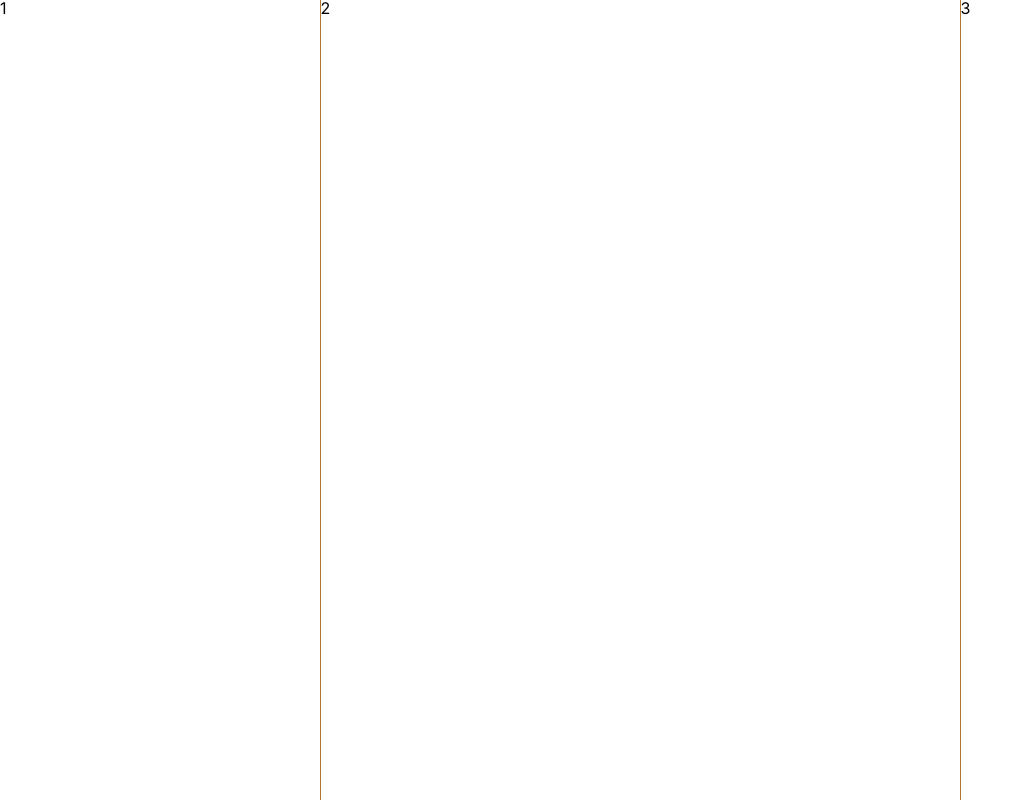
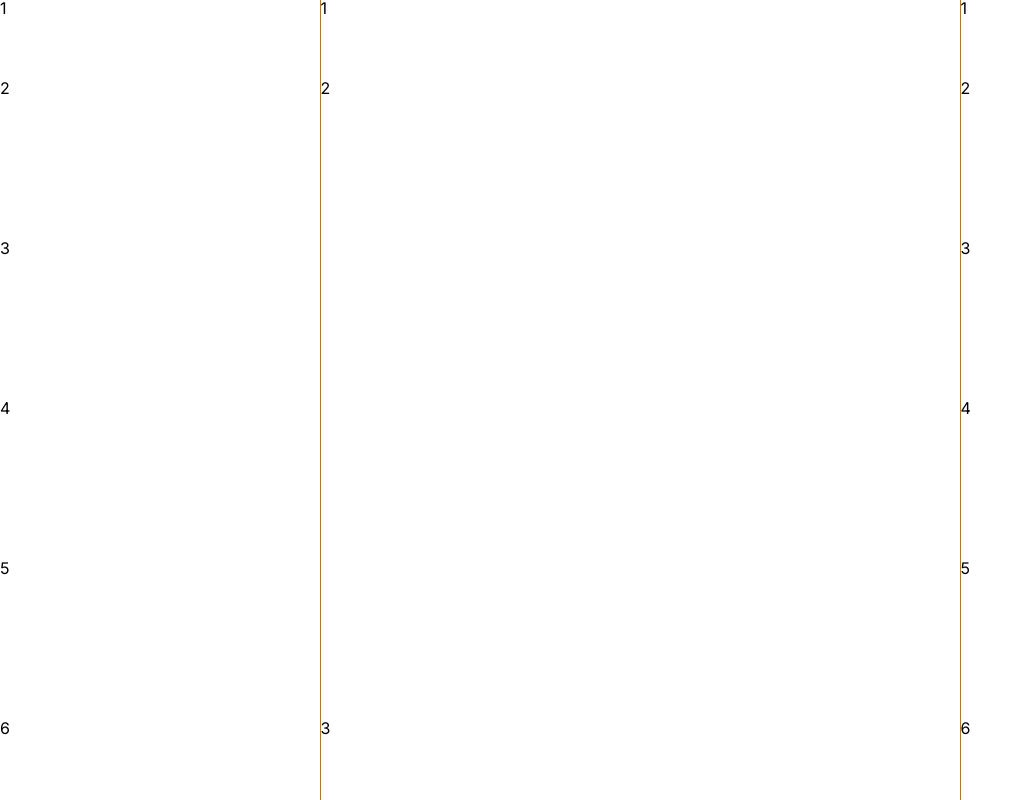
Before and after one commit to SumiSeo/react-ype, a React (Create React App) app: page / in a window 1280 px wide. Shown: the whole page, without its empty margins (0-1032 px from the left). Built offline with nearby package versions, Linux system fonts and the light colour scheme.

Commit message:
add layout grid

```diff
--- a/src/components/Layout/Layout.scss
+++ b/src/components/Layout/Layout.scss
@@ -7,5 +7,15 @@
   gap: 1px;
   &__column {
     background-color: white;
+    height: auto;
+    &:first-child,
+    &:last-child {
+      display: grid;
+      grid-template-rows: 1fr 2fr 2fr 2fr 2fr 1fr;
+    }
+    &:nth-child(2) {
+      display: grid;
+      grid-template-rows: 1fr 8fr 1fr;
+    }
   }
 }
--- a/src/components/Layout/Layout.tsx
+++ b/src/components/Layout/Layout.tsx
@@ -3,9 +3,27 @@ import "./Layout.scss";
 const Layout = (): JSX.Element => {
   return (
     <div className="layout">
-      <div className="layout__column">1</div>
-      <div className="layout__column">2</div>
-      <div className="layout__column">3</div>
+      <div className="layout__column">
+        <div className="layout__row">1</div>
+        <div className="layout__row">2</div>
+        <div className="layout__row">3</div>
+        <div className="layout__row">4</div>
+        <div className="layout__row">5</div>
+        <div className="layout__row">6</div>
+      </div>
+      <div className="layout__column">
+        <div className="layout__row">1</div>
+        <div className="layout__row">2</div>
+        <div className="layout__row">3</div>
+      </div>
+      <div className="layout__column">
+        <div className="layout__row">1</div>
+        <div className="layout__row">2</div>
+        <div className="layout__row">3</div>
+        <div className="layout__row">4</div>
+        <div className="layout__row">5</div>
+        <div className="layout__row">6</div>
+      </div>
     </div>
   );
 };
```
